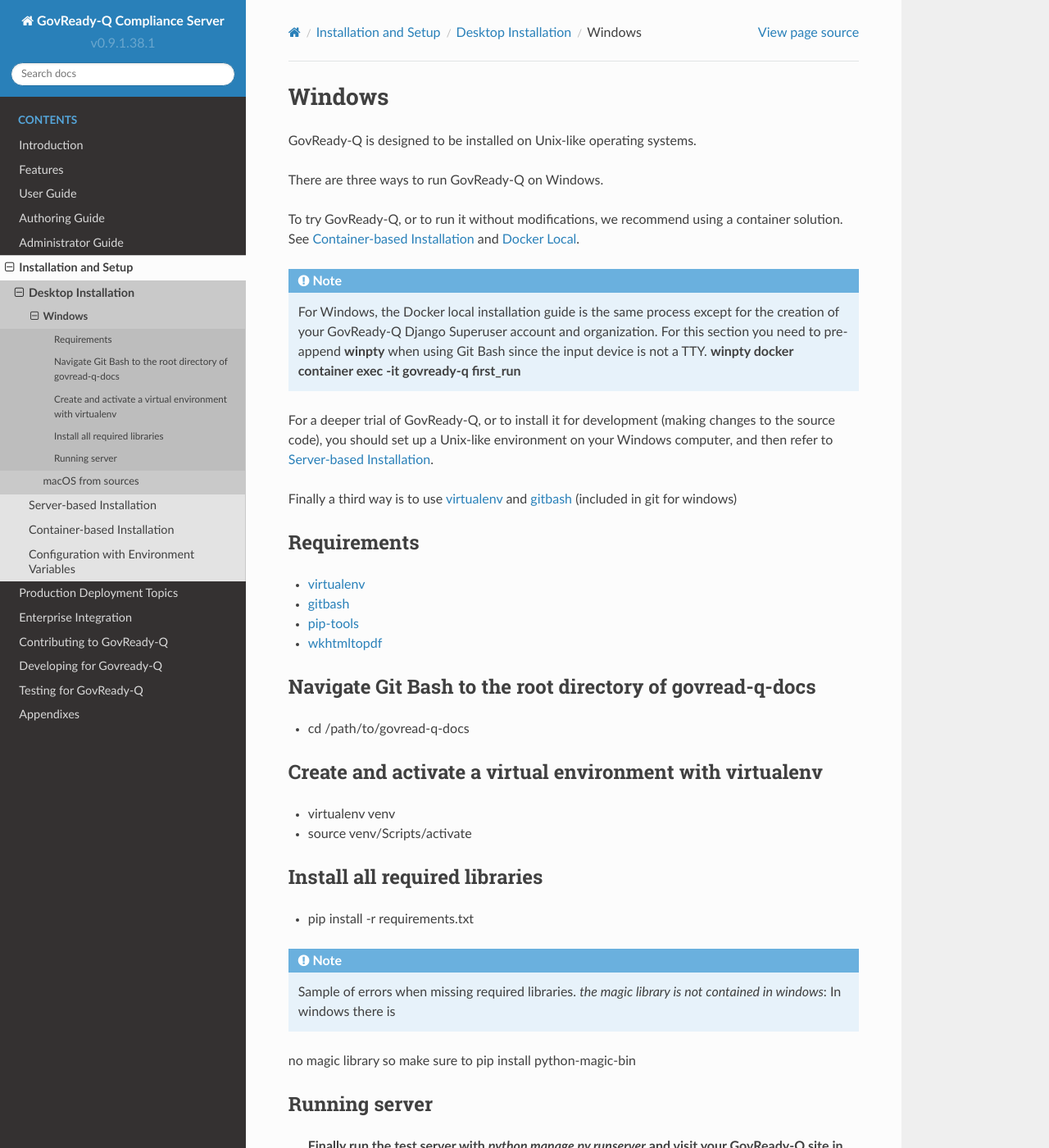
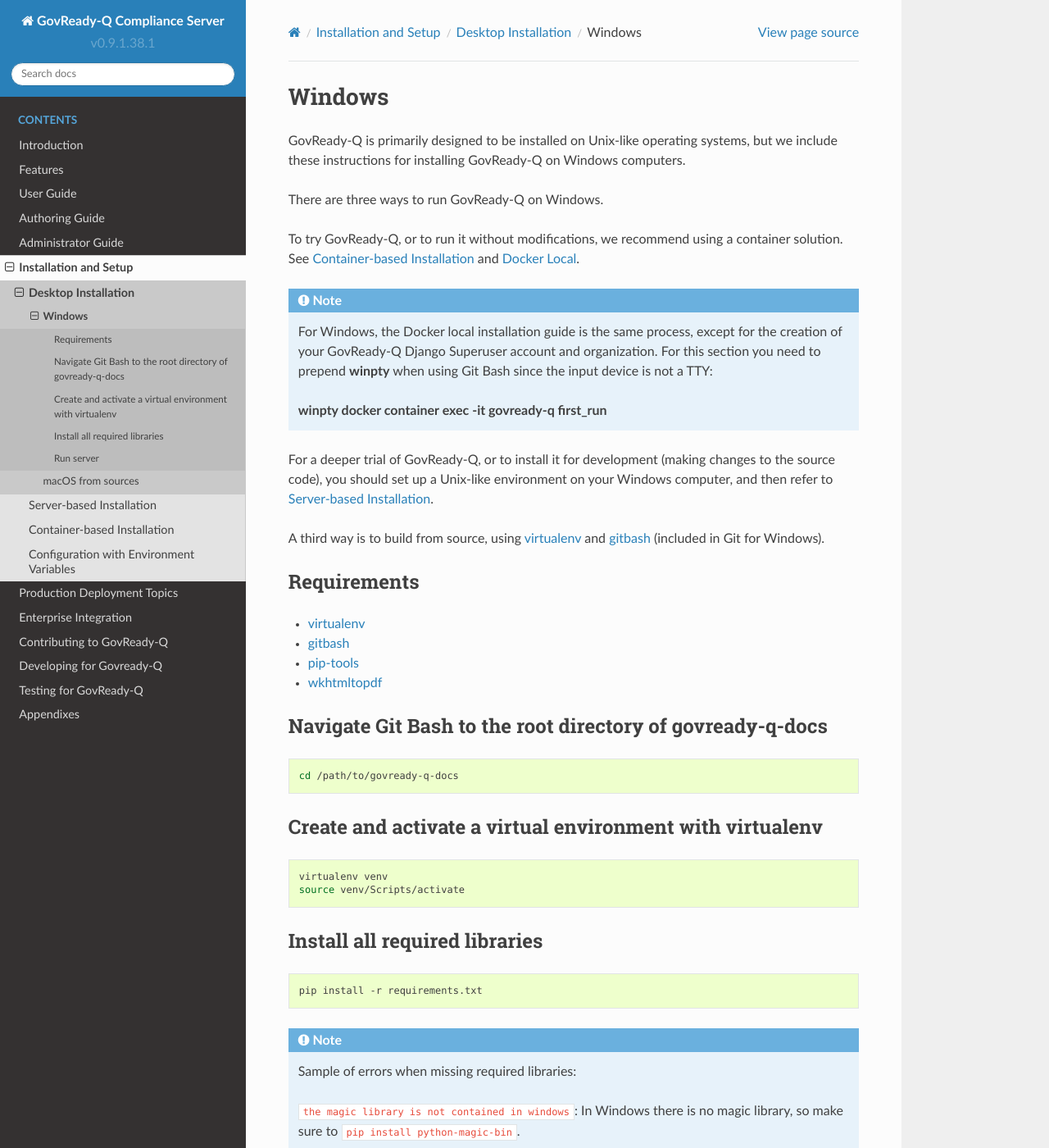
Before and after one commit to GovReady/govready-q-docs, a Sphinx documentation site: the page built from source/installation-and-setup/desktop-installation/windows.rst, in a window 1280 px wide and 1400 px high. Shown: the whole window at 82% size. Built offline with Sphinx 7.4.7 and the Read the Docs theme 2.0.0, drawn with Linux system fonts in a browser that asks for light colours; some of the changed text lies outside the part shown.

Commit message:
small tweaks for improvement

```diff
--- a/source/installation-and-setup/desktop-installation/windows.rst
+++ b/source/installation-and-setup/desktop-installation/windows.rst
@@ -10,25 +10,26 @@
 Windows
 =======
 
-GovReady-Q is designed to be installed on Unix-like operating systems.
+GovReady-Q is primarily designed to be installed on Unix-like operating systems, but we include these instructions for installing GovReady-Q on Windows computers.
 
 There are three ways to run GovReady-Q on Windows.
 
 To try GovReady-Q, or to run it without modifications, we recommend using a container solution.  See :ref:`Container-based Installation` and :ref:`Docker Local`.
 
+.. note::
+   For Windows, the Docker local installation guide is the same process, except for the creation of your GovReady-Q Django
+   Superuser account and organization. For this section you need to prepend **winpty** when using Git Bash since the
+   input device is not a TTY:
 
-.. note::
-   For Windows, the Docker local installation guide is the same process except for the creation of your GovReady-Q Django
-   Superuser account and organization. For this section you need to pre-append **winpty** when using Git Bash since the
-   input device is not a TTY. **winpty docker container exec -it govready-q first_run**
+   **winpty docker container exec -it govready-q first_run**
 
 For a deeper trial of GovReady-Q, or to install it for development (making changes to the source code), you should set up
 a Unix-like environment on your Windows computer, and then refer to :ref:`Server-based Installation`.
 
-Finally a third way is to use virtualenv_ and gitbash_ (included in git for windows)
+A third way is to build from source, using virtualenv_ and gitbash_ (included in Git for Windows).
 
 Requirements
-----------------
+------------
 
 - virtualenv_
 - gitbash_
@@ -36,27 +37,36 @@
 - wkhtmltopdf_
 
 
-Navigate Git Bash to the root directory of govread-q-docs
------------------------------------------------------------
+Navigate Git Bash to the root directory of govready-q-docs
+----------------------------------------------------------
 
-- cd /path/to/govread-q-docs
+.. code:: bash
+
+   cd /path/to/govready-q-docs
 
 Create and activate a virtual environment with virtualenv
-------------------------------------------------------------
+---------------------------------------------------------
 
-- virtualenv venv
-- source venv/Scripts/activate
+.. code:: bash
+
+   virtualenv venv
+   source venv/Scripts/activate
 
 Install all required libraries
------------------------------------
+------------------------------
 
-- pip install -r requirements.txt
+.. code:: bash
+
+   pip install -r requirements.txt
 
 .. note::
-   Sample of errors when missing required libraries. `the magic library is not contained in windows`: In windows there is
-no magic library so make sure to pip install python-magic-bin
+   Sample of errors when missing required libraries:
 
-Running server
------------------------------------
- Finally run the test server with *python manage.py runserver* and visit your GovReady-Q site in your web browser at:
-    http://localhost:8000/
+   ``the magic library is not contained in windows``: In Windows there is
+   no magic library, so make sure to ``pip install python-magic-bin``.
+
+Run server
+----------
+
+   Run the test server with ``python manage.py runserver`` and visit your GovReady-Q site in your web browser at
+   http://localhost:8000/
```
